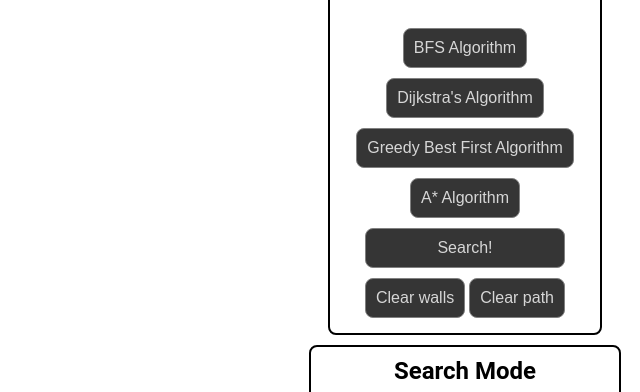
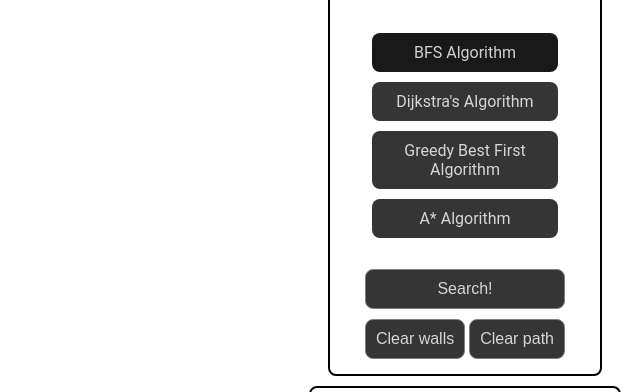
Before and after one commit to bwnance/Pathfinding-Demo, a website built with webpack: page index.html in a window 1280 px wide. Both pictures are taken after a click on the label "Octilinear". Shown: the part 262-654 px from the top of the page, without its empty margins (640-1280 px from the left). Built offline with nearby package versions, Linux system fonts and the light colour scheme; what two.js would draw is missing.

Commit message:
styling changes, small bugfixes

```diff
--- a/index.html
+++ b/index.html
@@ -11,12 +11,38 @@
 				<div class="info-subsection algorithms-container">
 					<h1 id="current-algorithm">A*</h1>
 					<div class="algorithms-container">
-						<button id="good-bfs" type="button">BFS Algorithm</button>
+						<ul class="algorithm-radios">
+							<li>
+								<input
+									name="algorithm"
+									value="1"
+									id="bfs"
+									type="radio"
+									checked
+								/>
+								<label id="bfs-label" for="bfs">BFS Algorithm</label>
+                            </li>
+
+							<li>
+								<input name="algorithm" value="0" id="dijkstra" type="radio" />
+								<label id="dijkstra-label" for="dijkstra">Dijkstra's Algorithm</label>
+							</li>
+							<li>
+								<input name="algorithm" value="2" id="greedy" type="radio" />
+								<label id="greedy-label" for="greedy">Greedy Best First Algorithm</label>
+							</li>
+							<li>
+								<input name="algorithm" value="2" id="a*" type="radio" />
+								<label id="a*-label" for="a*">A* Algorithm</label>
+							</li>
+						</ul>
+
+						<!-- <button id="good-bfs" type="button">BFS Algorithm</button>
 						<button id="dijkstra" type="button">Dijkstra's Algorithm</button>
 						<button id="greedy" type="button">
 							Greedy Best First Algorithm
 						</button>
-						<button id="a*" type="button">A* Algorithm</button>
+						<button id="a*" type="button">A* Algorithm</button> -->
 					</div>
 					<!-- <button id="theta*" type="button">Theta* Algorithm</button> -->
 					<div class="buttons">
@@ -43,17 +69,12 @@
 							<label id="octolinear-label" for="octolinear">Octilinear</label>
 						</li>
 						<li>
-							<input
-								name="mode"
-								value="0"
-								id="orthogonal"
-								type="radio"
-							/>
-							<label  id="orthogonal-label" for="orthogonal">Orthogonal</label>
+							<input name="mode" value="0" id="orthogonal" type="radio" />
+							<label id="orthogonal-label" for="orthogonal">Orthogonal</label>
 						</li>
 						<li>
 							<input name="mode" value="2" id="diagonal" type="radio" />
-							<label  id="diagonal-label" for="diagonal">Diagonal</label>
+							<label id="diagonal-label" for="diagonal">Diagonal</label>
 						</li>
 					</ul>
 				</div>
@@ -63,7 +84,13 @@
 					</h2>
 					<ul class="render-radios">
 						<li>
-							<input name="render-mode" value="1" id="svg" type="radio" checked />
+							<input
+								name="render-mode"
+								value="1"
+								id="svg"
+								type="radio"
+								checked
+							/>
 							<label id="svg-label" for="svg">SVG</label>
 						</li>
 						<li>
@@ -83,18 +110,24 @@
 					<ul class="heuristic-radios">
 						<div>
 							<li>
-                                <input name="heuristic" value="0" id="octile" type="radio" checked/>
+								<input
+									name="heuristic"
+									value="0"
+									id="octile"
+									type="radio"
+									checked
+								/>
 								<label id="octile-label" for="octile">Octile</label>
 							</li>
 
 							<li>
-                                <input name="heuristic" value="1" id="chebyshev" type="radio"  />
+								<input name="heuristic" value="1" id="chebyshev" type="radio" />
 								<label id="chebyshev-label" for="chebyshev">Chebyshev</label>
 							</li>
 						</div>
 						<div>
 							<li>
-                                <input name="heuristic" value="1" id="manhattan" type="radio"  />
+								<input name="heuristic" value="1" id="manhattan" type="radio" />
 								<label id="manhattan-label" for="manhattan">Manhattan</label>
 							</li>
 							<li>
--- a/src/board.js
+++ b/src/board.js
@@ -186,6 +186,7 @@ export default class Board {
 		this.twoFg.update();
 	}
 	setupGrid() {
+		this.saved = {};
 		const numLinesY = this.params.height / this.boxSize;
 		const numLinesX = this.params.width / this.boxSize;
 		for (let y = 1; y <= numLinesY; y++) {
@@ -231,7 +232,7 @@ export default class Board {
 			} else if (savedBox.objectType === 5) {
 				this.colorNeighbor(px, py);
 			}
-			delete this.saved[JSON.stringify(this.targetCoords)];
+			// delete this.saved[JSON.stringify(this.targetCoords)];
 		} else {
 			this.deleteBox(...this.targetCoords);
 		}
@@ -245,7 +246,7 @@ export default class Board {
 			} else if (savedBox.objectType === 5) {
 				this.colorNeighbor(px, py);
 			}
-			delete this.saved[JSON.stringify(this.startCoords)];
+			// delete this.saved[JSON.stringify(this.startCoords)];
 		} else {
 			this.deleteBox(...this.startCoords);
 		}
@@ -262,7 +263,13 @@ export default class Board {
 		this.el.addEventListener("mousemove", this.handleMouseMove.bind(this));
 		this.el.addEventListener("mousedown", this.handleMouseDown.bind(this));
 		this.el.addEventListener("mouseup", this.handleMouseUp.bind(this));
-		// this.el.addEventListener("mouseleave",)
+		this.el.addEventListener("mouseleave", this.handleMouseLeave.bind(this));
+	}
+	handleMouseLeave(e){
+		this.carryingStart = false;
+		this.building = false;
+		this.carryingEnd = false;
+		this.deleting = false;
 	}
 	handleMouseUp(e) {
 		const x = Math.floor(e.layerX / this.boxSize) + 1;
--- a/src/structures/weighted_graph.js
+++ b/src/structures/weighted_graph.js
@@ -1,6 +1,6 @@
 export default class WeightedGraph {
 	constructor(board, settings) {
-        this.settings = settings
+		this.settings = settings;
 		this.nodes = {};
 		this.aMatrix = [];
 		this.board = board;
@@ -12,7 +12,7 @@ export default class WeightedGraph {
 		grid.forEach((row, y) => {
 			row.forEach((el, x) => {
 				const node = new WeightedGraphNode(el.objectType, [x, y]);
-				node.endDist = this.getEndCost(x,y);
+				node.endDist = this.getEndCost(x, y);
 				this.nodes[`${x},${y}`] = node;
 				if (el.objectType === 2) this.startNode = node;
 				else if (el.objectType === 3) this.endNode = node;
@@ -23,7 +23,7 @@ export default class WeightedGraph {
 		});
 	}
 	getEndCost(x, y) {
-		return this.heuristic([x,y], this.board.targetCoords) * (1.0+0.001)
+		return this.heuristic([x, y], this.board.targetCoords) * (1.0 + 0.001);
 	}
 	neighbors(node) {
 		const neighbors = [];
@@ -54,16 +54,19 @@ export default class WeightedGraph {
 			const neighbor = this.nodes[`${newDir.x},${newDir.y}`];
 			if (neighbor.objectType === 1) return;
 			if ((dir[0] === -1 && dir[1] === -1) || (dir[0] === 1 && dir[1] === 1)) {
+				if (this.settings.mode !== 2) {
 					moveCost = Math.SQRT2;
 					const testDir1 = { x: newDir.x - dir[1], y: newDir.y };
 					const testDir2 = { x: newDir.x, y: newDir.y - dir[1] };
 					const testNode1 = this.nodes[`${testDir1.x},${testDir1.y}`];
 					const testNode2 = this.nodes[`${testDir2.x},${testDir2.y}`];
 					if (testNode1.objectType === 1 || testNode2.objectType === 1) return;
+				}
 			} else if (
 				(dir[0] === -1 && dir[1] === 1) ||
 				(dir[0] === 1 && dir[1] === -1)
 			) {
+				if (this.settings.mode !== 2) {
 					moveCost = Math.SQRT2;
 					const testDir1 = { x: newDir.x + dir[1], y: newDir.y };
 					const testDir2 = { x: newDir.x, y: newDir.y + dir[0] };
@@ -71,10 +74,10 @@ export default class WeightedGraph {
 					const testNode2 = this.nodes[`${testDir2.x},${testDir2.y}`];
 					if (testNode1.objectType === 1 || testNode2.objectType === 1) return;
 				}
-			neighbors.push({neighbor, moveCost});
-
+			}
+			neighbors.push({ neighbor, moveCost });
 		});
-		return neighbors
+		return neighbors;
 		// .sort((el1, el2) => {
 		// 	const totalCost1 = el1.endDist;
 		// 	const totalCost2 = el2.endDist;
--- a/src/styles/content.scss
+++ b/src/styles/content.scss
@@ -75,8 +75,36 @@ body {
 	padding-bottom: 30px;
 	font-weight: bold;
 	text-shadow: -1px 0 black, 0 1px black, 1px 0 black, 0 -1px black;
-	div{
+	div {
 		margin-bottom: 5px;
+	}
+}
+.algorithm-radios {
+	// width: 100px;
+	display: flex;
+	flex-direction: column !important;
+	align-items: center;
+	justify-content: center;
+
+	li {
+		width: 75%;
+		// height: 37px;
+		display: flex;
+		flex-direction: column;
+		align-items: center;
+		justify-content: center;
+		// width:
+		margin-bottom: 10px;
+		label {
+			display: flex;
+			align-items: center;
+			justify-content: center;
+			text-align: center;
+			width: 100%;
+		}
+    }
+    input{
+        display: none;
     }
 }
 #info-section {
@@ -94,7 +122,7 @@ body {
 	flex-direction: column;
 	justify-content: space-evenly;
 	align-items: center;
-    .algorithms-container{
+	.algorithms-container {
 		width: 250px;
 	}
 	.info-subsection {
@@ -118,10 +146,10 @@ body {
 	h2 {
 		margin: 0px;
 	}
-    .heuristic-radios{
+	.heuristic-radios {
 		display: flex;
 		flex-direction: row;
-        div{
+		div {
 			// width: 50% !important;
 			// height: 100px;
 			width: 100px;
@@ -130,16 +158,16 @@ body {
 			align-items: center;
 			justify-content: center;
 		}
-        li{
+		li {
 			width: 75%;
 			height: 37px;
 			display: flex;
 			flex-direction: column;
 			align-items: center;
-            justify-content:center;
+			justify-content: center;
 			// width:
 			margin-bottom: 5px;
-            label{
+			label {
 				display: flex;
 				align-items: center;
 				justify-content: center;
@@ -148,8 +176,11 @@ body {
 			}
 		}
 	}
-	.render-radios, .mode-radios, .heuristic-radios {
-        margin-top:10px;
+	.render-radios,
+	.mode-radios,
+	.heuristic-radios,
+	.algorithm-radios {
+		margin-top: 10px;
 		display: flex;
 		flex-direction: row;
 		align-items: center;
--- a/src/toolbar.js
+++ b/src/toolbar.js
@@ -34,16 +34,16 @@ export default class Toolbar {
 			.getElementById("search")
 			.addEventListener("click", () => setTimeout(this.handleSearchClick, 0));
 		document
-			.getElementById("a*")
+			.getElementById("a*-label")
 			.addEventListener("click", this.handleAStarClick);
 		document
-			.getElementById("good-bfs")
+			.getElementById("bfs-label")
 			.addEventListener("click", this.handleGoodBFSClick);
 		document
-			.getElementById("dijkstra")
+			.getElementById("dijkstra-label")
 			.addEventListener("click", this.handleDijkstraClick);
 		document
-			.getElementById("greedy")
+			.getElementById("greedy-label")
 			.addEventListener("click", this.handleBestFirstClick);
 		document
 			.getElementById("clear-walls")
```
Also changed, not shown: dist/main.css, dist/main.js, 2 other files. Lines whose indentation alone changed are shown as unchanged.
